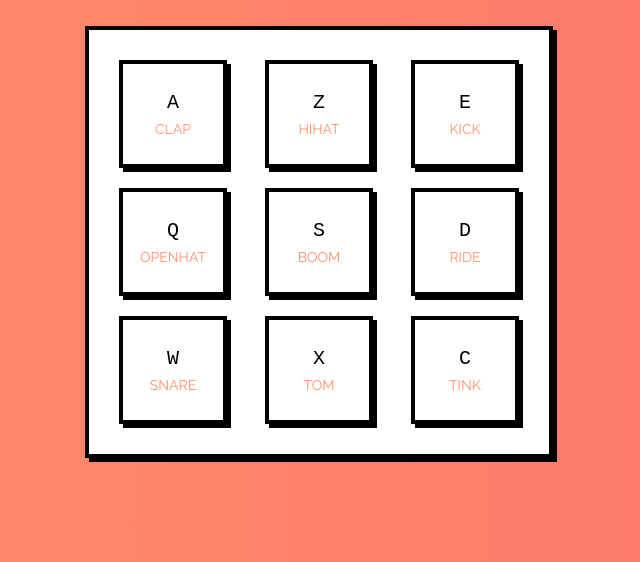
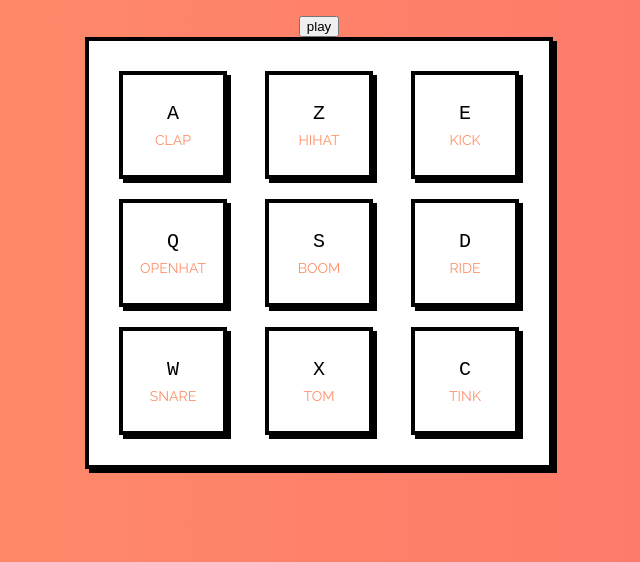
Before and after one commit to JeanBonnard/drumpad, a plain HTML site: page index.html in a window 1280 px wide. Shown: the part 238-800 px from the top of the page, without its empty margins (321-961 px from the left). Drawn offline with Linux system fonts and the light colour scheme.

Commit message:
ajout definitif

```diff
--- a/index.html
+++ b/index.html
@@ -10,6 +10,7 @@
 </head>
 <body>
 <h1>DRUM PAD</h1>
+<button onclick="beatBox()">play</button>
 <div class="pad">
     <div data-key="65" class="key">
         <kbd>A</kbd>
--- a/main.js
+++ b/main.js
@@ -2,11 +2,13 @@ let keys = document.querySelectorAll('.key')
 let audios = document.querySelectorAll('audio')
 
 window.addEventListener('keydown',function (e){
+    keys.forEach(touche=>{
 
-    keys.forEach(touche=>{
         if(e.keyCode == touche.dataset.key){
             touche.classList.add('playing','sound')
-
+            touche.addEventListener('transitionend',function(){
+                touche.classList.remove('playing','sound')
+            })
             audios.forEach(audio=>{
                 if(e.keyCode == audio.dataset.key){
                     audio.play()
@@ -15,18 +17,84 @@ window.addEventListener('keydown',function (e){
         }
     })
 })
-window.addEventListener('keyup',function (e){
 
-    keys.forEach(touche=>{
-        if(e.keyCode == touche.dataset.key){
-            touche.classList.remove('playing','sound')
+async function beatBox() {
+    function simulateKey(number){
+        let keyboardEvent = new KeyboardEvent('keydown', {
+            keyCode : number
+        })
+        window.dispatchEvent(keyboardEvent);
+    }
 
-            audios.forEach(audio=>{
-                if(e.keyCode == audio.dataset.key){
-                    audio.pause()
-                    audio.currentTime = 0;
-                }
-            })
-        }
-    })
-})
+    function playBeat(number,time){
+        return new Promise(function (resolve,reject){
+            setTimeout(function (){
+                resolve(simulateKey(number))
+            },time)
+        })
+    }
+    await playBeat(69,600)
+    await playBeat(65,300)
+    await playBeat(90,300)
+    await playBeat(69,600)
+    await playBeat(65,300)
+    await playBeat(83,600)
+    await playBeat(90,300)
+    await playBeat(69,600)
+    await playBeat(65,300)
+    await playBeat(83,600)
+    await playBeat(90,300)
+    await playBeat(69,600)
+    await playBeat(65,300)
+    await playBeat(83,600)
+    await playBeat(90,300)
+    await playBeat(69,600)
+    await playBeat(69,600)
+    await playBeat(65,300)
+    await playBeat(90,300)
+    await playBeat(69,600)
+    await playBeat(65,300)
+    await playBeat(83,600)
+    await playBeat(90,300)
+    await playBeat(69,600)
+    await playBeat(65,300)
+    await playBeat(83,600)
+    await playBeat(90,300)
+    await playBeat(69,600)
+    await playBeat(65,300)
+    await playBeat(83,600)
+    await playBeat(90,300)
+    await playBeat(69,600)
+
+    await playBeat(65,300)
+    await playBeat(90,300)
+    await playBeat(69,600)
+    await playBeat(65,300)
+    await playBeat(83,600)
+    await playBeat(90,300)
+    await playBeat(69,600)
+    await playBeat(65,300)
+    await playBeat(83,600)
+    await playBeat(90,300)
+    await playBeat(69,600)
+    await playBeat(65,300)
+    await playBeat(83,600)
+    await playBeat(90,300)
+    await playBeat(69,600)
+    await playBeat(69,600)
+    await playBeat(65,300)
+    await playBeat(90,300)
+    await playBeat(69,600)
+    await playBeat(65,300)
+    await playBeat(83,600)
+    await playBeat(90,300)
+    await playBeat(69,600)
+    await playBeat(65,300)
+    await playBeat(83,600)
+    await playBeat(90,300)
+    await playBeat(69,600)
+    await playBeat(65,300)
+    await playBeat(83,600)
+    await playBeat(90,300)
+    await playBeat(69,600)
+}
```
